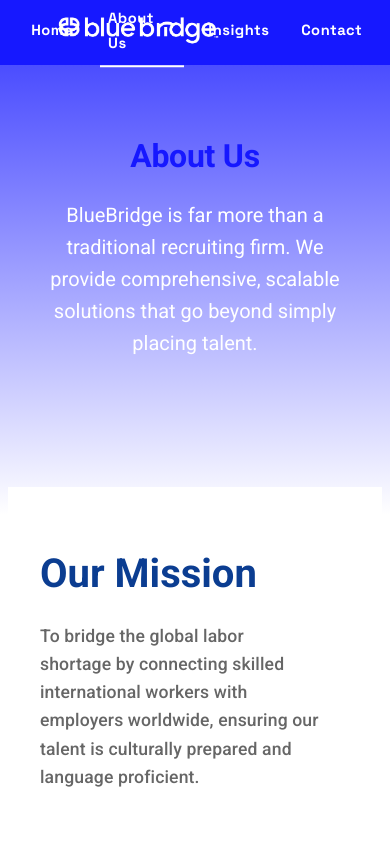
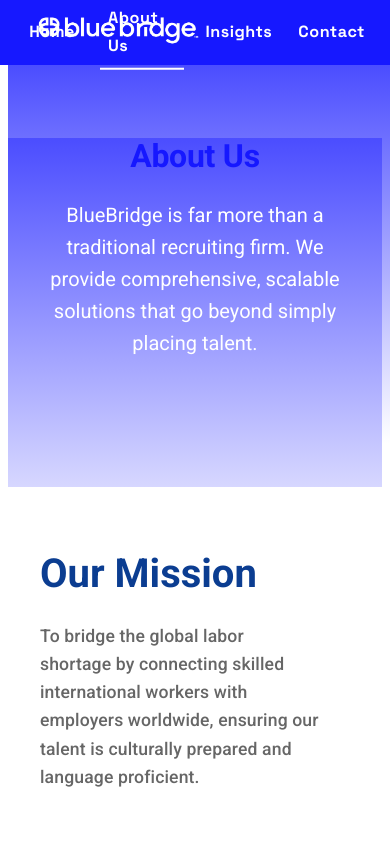
Before and after one commit to ddgrana2/bluebridge-landing, a React (Create React App) app: page /about in a window 390 px wide. Shown: the top 843 px of the page. Built offline with nearby package versions, Linux system fonts and the light colour scheme.

Commit message:
Update styles: fix gradient, make navbar responsive, adjust font sizes and layout

```diff
--- a/src/components/common/PageGradient.jsx
+++ b/src/components/common/PageGradient.jsx
@@ -7,11 +7,11 @@
         height: '378px',
         width: '100%',
         background: 'linear-gradient(180deg, #4B4DFF 0%, #FFFFFF 100%)',
-        position: 'fixed',
+        position: 'absolute',
         top: '65px',
         left: 0,
         right: 0,
-        zIndex: -1,
+        zIndex: 1,
         '@media (max-width: 600px)': {
           height: '450px'
         }
--- a/src/components/navbar/navbar.jsx
+++ b/src/components/navbar/navbar.jsx
@@ -5,7 +5,7 @@
 const NavButton = styled(Button)(({ theme, active }) => ({
   margin: '0 4px',
   padding: '8px 8px',
-  fontSize: '0.92rem',
+  fontSize: '1.01rem',
   color: '#FFFFFF',
   fontWeight: 700,
   textTransform: 'capitalize',
@@ -39,13 +39,13 @@
             overflow: 'visible'
           }}
         >
-          {/* Logo superpuesto */}
+          {/* Logo responsive */}
           <Box sx={{
             position: 'absolute',
             top: '50%',
             transform: 'translateY(-50%)',
-            left: '40px',
-            height: '350px',
+            left: { xs: '20px', sm: '40px' },
+            height: { xs: '250px', sm: '350px' },
             zIndex: 3,
             display: 'flex',
             alignItems: 'center'
@@ -59,6 +59,9 @@
                   width: 'auto',
                   objectFit: 'contain',
                   background: 'transparent'
+                }}
+                sx={{
+                  height: { xs: '140px', sm: '196.875px' }
                 }}
               />
             </Link>
```
